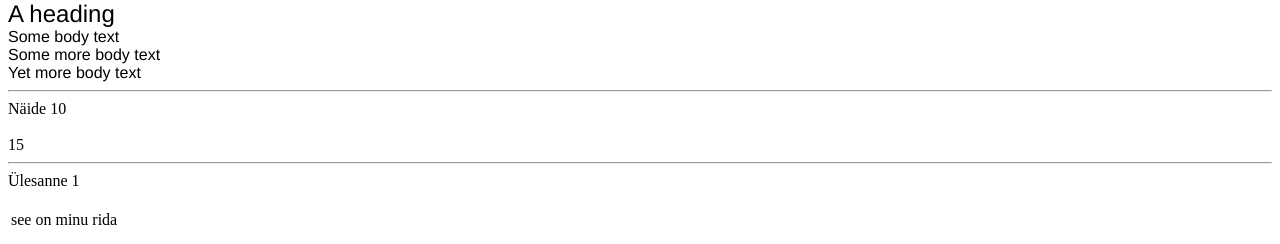
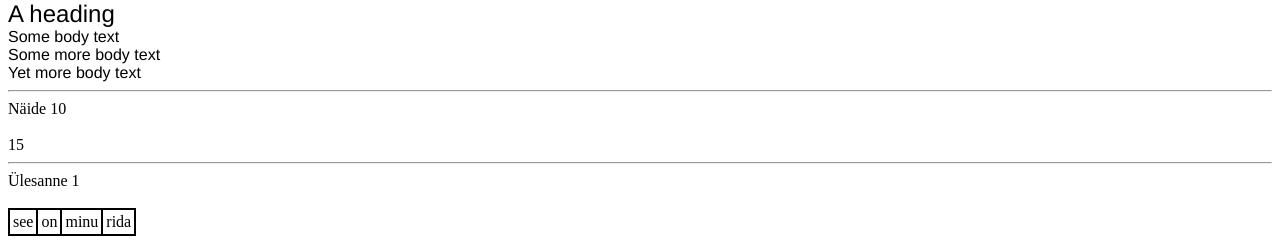
Before and after one commit to stevenkore/PHP_alused, a PHP site: page / in a window 1280 px wide. Shown: the part 914-1158 px from the top of the page. Run offline with PHP 8.4, Linux system fonts and the light colour scheme; data that the repository does not hold is empty.

Commit message:
functions

```diff
--- a/functions/index.php
+++ b/functions/index.php
@@ -87,8 +87,13 @@ echo '<hr>';
 
 ?>
 
-
-
+<style>
+    table, tr, td{
+        border: solid 2px black;
+        border-collapse: collapse;
+        padding: 3px;
+    }
+</style>
 <?php
 
 echo 'Ülesanne 1<br><br>';
```
